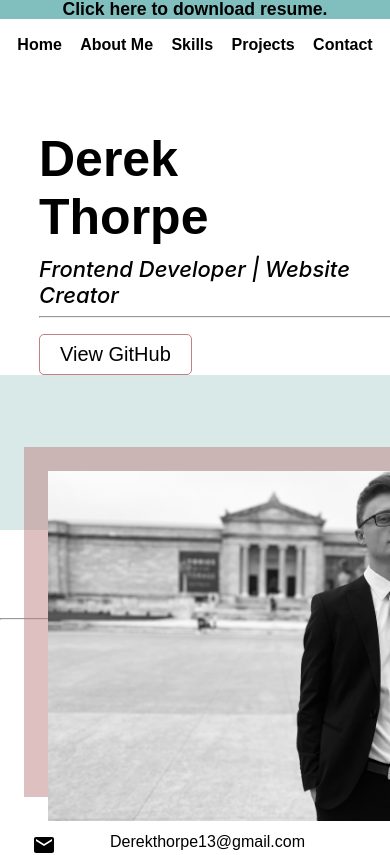
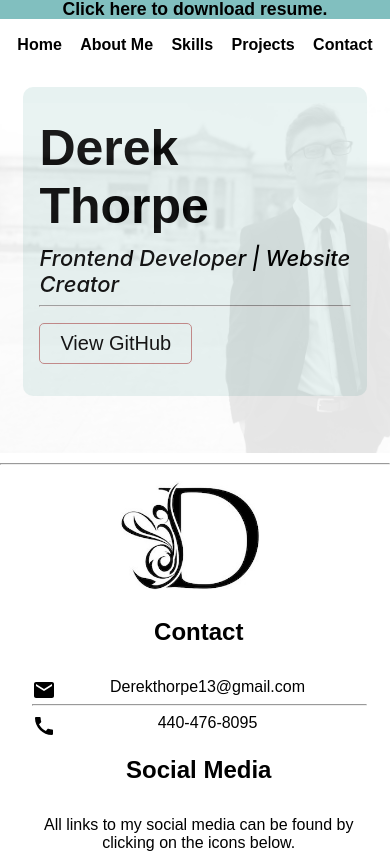
Before and after one commit to DThorpe13/2023_portfolio, a React (Create React App) app: page / in a window 390 px wide. Shown: the top 855 px of the page. Built offline with nearby package versions, Linux system fonts and the light colour scheme.

Commit message:
mobile fixes for home page

```diff
--- a/src/components/home/home.css
+++ b/src/components/home/home.css
@@ -61,3 +61,38 @@
     top: 3.5em;
     left: 0.5em;
 }
+
+@media only screen and (max-width: 480px) {
+    .home-background {
+        height: 23em;
+        position: relative;
+    }
+    .home-background-two {
+        height: 20em;
+        background-color: white;
+    }
+    .home-contain-left {
+        width: 80%;
+        background-color: rgb(216, 233, 232, 0.6);
+        padding: 2em 1em;
+        margin-top: 2em;
+        margin-left: 6%;
+    }
+    .home-contain-left h1 {
+        margin-top: 0em;
+    }
+    .home-contain-right {
+        position: absolute;
+        top: 0;
+        left: -10%;
+    }
+    .home-self-img {
+        top: 0;
+        left: 0;
+        height: 350px;
+        opacity: 0.1;
+    }
+    .home-img-background {
+        display: none;
+    }
+}
```
